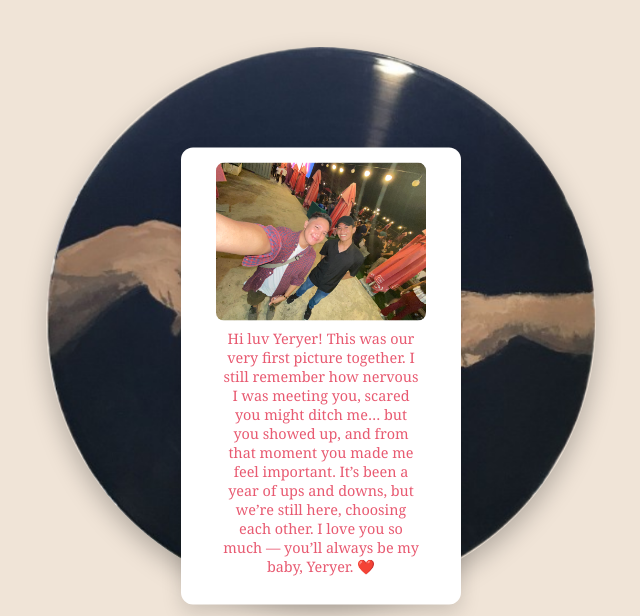
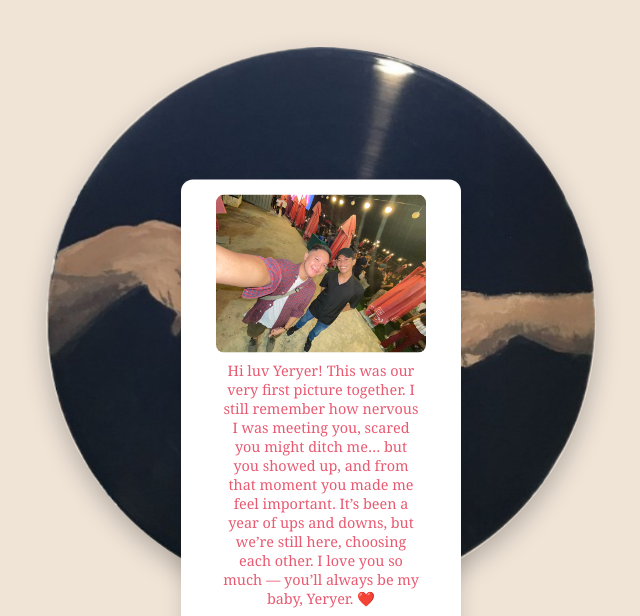
Before and after one commit to Limlim-12/Love-Disc, a plain HTML site: page index.html in a window 1280 px wide. Shown: the part 184-800 px from the top of the page, without its empty margins (319-959 px from the left). Drawn offline with Linux system fonts and the light colour scheme.

Commit message:
LimYer Anniversary updated css

```diff
--- a/style.css
+++ b/style.css
@@ -148,11 +148,11 @@ h1 {
 /* --- POP-UP STYLES (SIZED FOR PHONE) --- */
 #popup-container {
     position: fixed;
-    top: 70%;
+    top: 74%;
     /* Positioned nicely below the disc on mobile */
     left: 50%;
     transform: translate(-50%, -50%);
-    width: 85%;
+    width: 80%;
     /* Flexible width for different phone sizes */
     max-width: 250px;
     /* A clean max-width for the container */
```
